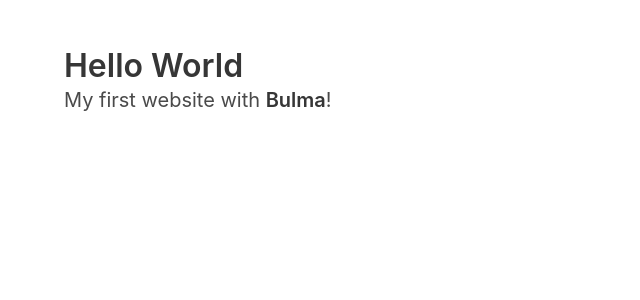
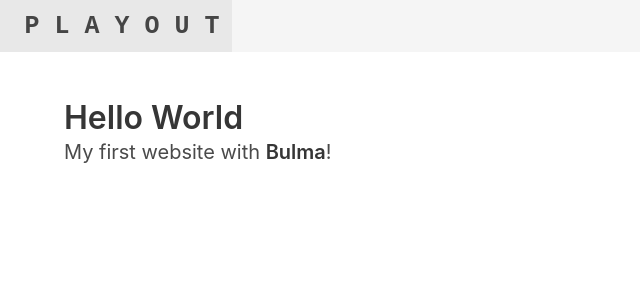
Before and after one commit to mikemoraned/playout, a React (Create React App) app: page / in a window 1280 px wide. Shown: the top 300 px of the page, without its empty margins (0-640 px from the left). Built offline with nearby package versions, Linux system fonts and the light colour scheme.

Commit message:
add top Navigation

```diff
--- a/src/App.js
+++ b/src/App.js
@@ -1,9 +1,33 @@
 import React from "react";
 import "./App.scss";
+
+function Navigation() {
+  return (
+    <nav
+      className="navbar is-light"
+      role="navigation"
+      aria-label="main navigation"
+    >
+      <div className="navbar-brand">
+        <a className="navbar-item" href="https://playout.houseofmoran.io/">
+          <span
+            style={{
+              "margin-left": "0.5em",
+              font: "small-caps bold 25px monospace",
+            }}
+          >
+            P L A Y O U T
+          </span>
+        </a>
+      </div>
+    </nav>
+  );
+}
 
 function App() {
   return (
     <div className="App">
+      <Navigation />
       <section className="section">
         <div className="container">
           <h1 className="title">Hello World</h1>
```
